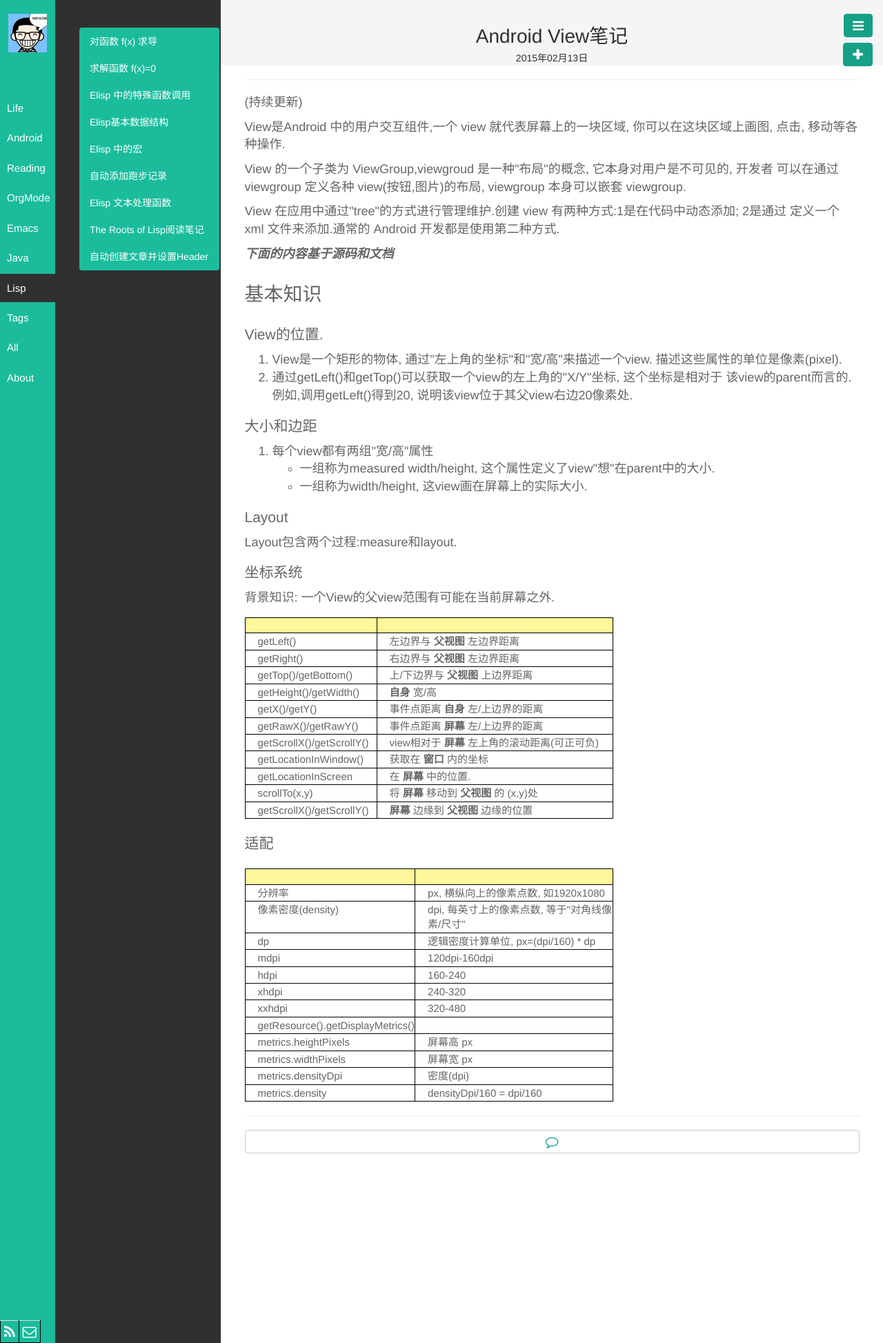
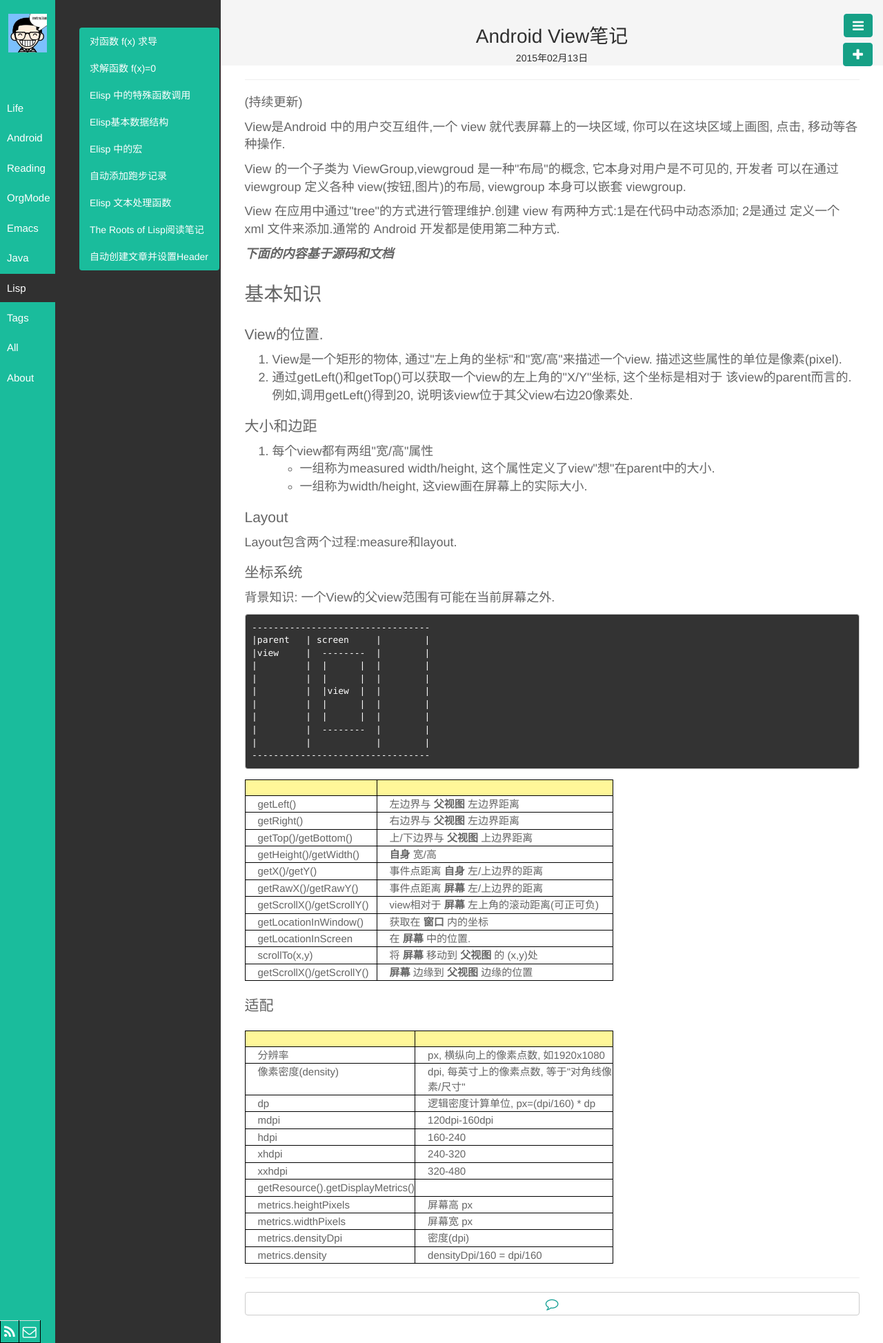
Before and after one commit to byrlx/byrlx.github.io, a Jekyll site: the page built from _posts/Android/2015-02-13-Android-View.html, in a window 1280 px wide. Shown: the whole page at 69% size. Built offline with Jekyll 4.4.1, drawn with Linux system fonts in a browser that asks for light colours.

Commit message:
update blog

```diff
--- a/_posts/Android/2015-02-13-Android-View.html
+++ b/_posts/Android/2015-02-13-Android-View.html
@@ -69,6 +69,20 @@
 <p>
 背景知识: 一个View的父view范围有可能在当前屏幕之外.
 </p>
+
+<pre class="example">
+---------------------------------
+|parent	  | screen     |	|
+|view  	  |  --------  |       	|
+|	  |  |	    |  |	|
+|	  |  | 	    |  |	|
+|	  |  |view  |  |	|
+|	  |  |	    |  |	|
+|	  |  |	    |  |	|
+|	  |  --------  |       	|
+|	  |  	       |	|
+---------------------------------
+</pre>
 
 <table border="2" cellspacing="0" cellpadding="6" rules="groups" frame="hsides">
 
--- a/org/Android/2015-02-13-Android-View.org
+++ b/org/Android/2015-02-13-Android-View.org
@@ -40,8 +40,7 @@
 ** 坐标系统
 背景知识: 一个View的父view范围有可能在当前屏幕之外.
 
-#+BEGIN_ASCII
-
+#+BEGIN_EXAMPLE
 ---------------------------------
 |parent	  | screen     |	|
 |view  	  |  --------  |       	|
@@ -53,7 +52,7 @@
 |	  |  --------  |       	|
 |	  |  	       |	|
 ---------------------------------
-#+END_ASCII
+#+END_EXAMPLE
 
 |                           |                                              |
 |---------------------------+----------------------------------------------|
```
